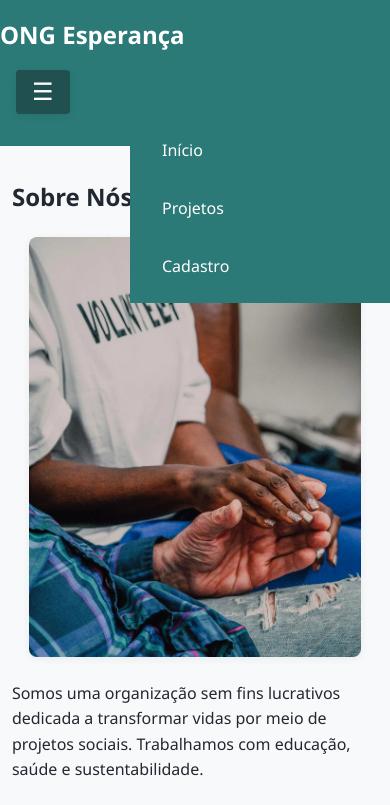
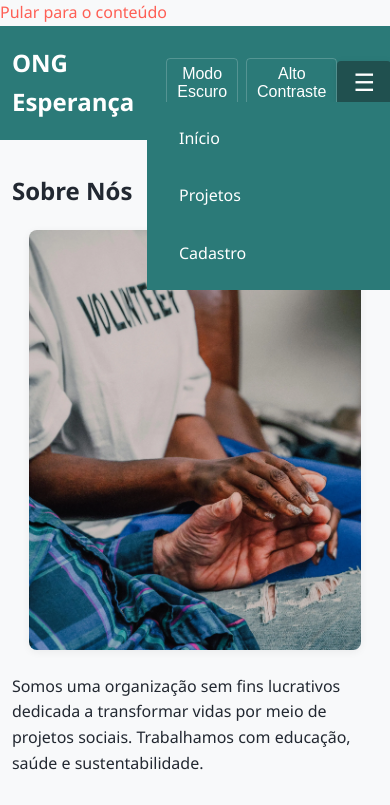
Before and after one commit to MayconBrandalero/plataforma-ong-4, a website: page index.html in a window 390 px wide. Both pictures are taken after a click on the button "Abrir menu". Shown: the top 805 px of the page. Drawn offline with Linux system fonts and the light colour scheme.

Commit message:
chore(html): update root index with accessibility controls

```diff
--- a/index.html
+++ b/index.html
@@ -8,42 +8,53 @@
   <link rel="stylesheet" href="css/utilities.css">
   <meta charset="UTF-8">
   <meta name="viewport" content="width=device-width, initial-scale=1.0">
-  <title>ONG Esperança - SPA</title>
+  <title>ONG Esperança - Início</title>
 </head>
 <body>
+  <a class="skip-link" href="#app">Pular para o conteúdo</a>
   <header>
+    <div class="header-inner">
       <h1>ONG Esperança</h1>
-    <nav class="navbar" aria-label="Navegação principal">
-      <ul class="menu">
+      <nav class="navbar" role="navigation" aria-label="Menu principal">
+        <ul class="menu" id="main-menu">
           <li><a href="#/" data-link>Início</a></li>
           <li class="has-dropdown">
             <a href="#/projetos" data-link>Projetos</a>
-          <ul class="dropdown">
+            <ul class="dropdown" role="menu" aria-hidden="true">
               <li><a href="#/projetos#educacao" data-link>Educação</a></li>
               <li><a href="#/projetos#saude" data-link>Saúde</a></li>
             </ul>
           </li>
           <li><a href="#/cadastro" data-link>Cadastro</a></li>
         </ul>
-      <button class="menu-toggle" aria-label="Abrir menu">&#9776;</button>
+        <div class="accessibility-controls">
+          <button class="accessibility-button" id="theme-toggle" aria-pressed="false">Modo Escuro</button>
+          <button class="accessibility-button" id="contrast-toggle" aria-pressed="false">Alto Contraste</button>
+        </div>
+        <button class="menu-toggle" aria-label="Abrir menu" aria-controls="main-menu" aria-expanded="false">&#9776;</button>
       </nav>
+    </div>
   </header>
 
-  <main id="app"></main>
+  <main id="app" role="main">
+    <!-- SPA content carregado via js/app.js -->
+  </main>
 
   <footer>
     <p>&copy; 2025 ONG Esperança. Todos os direitos reservados.</p>
   </footer>
 
-  <div class="toast" aria-live="polite"></div>
-  <div class="modal" role="dialog" aria-modal="true" aria-hidden="true">
+  <div class="toast" role="status" aria-live="polite"></div>
+
+  <div class="modal" role="dialog" aria-modal="true" aria-hidden="true" tabindex="-1">
     <div class="modal-content">
       <button class="modal-close" aria-label="Fechar">&times;</button>
       <div class="modal-message">Mensagem do modal</div>
     </div>
   </div>
 
-  <script src="js/menu.js"></script>
+  <script type="module" src="js/menu.js"></script>
+  <script type="module" src="js/theme.js"></script>
   <script type="module" src="js/app.js"></script>
 </body>
 </html>
```
Lines whose indentation alone changed are shown as unchanged.
